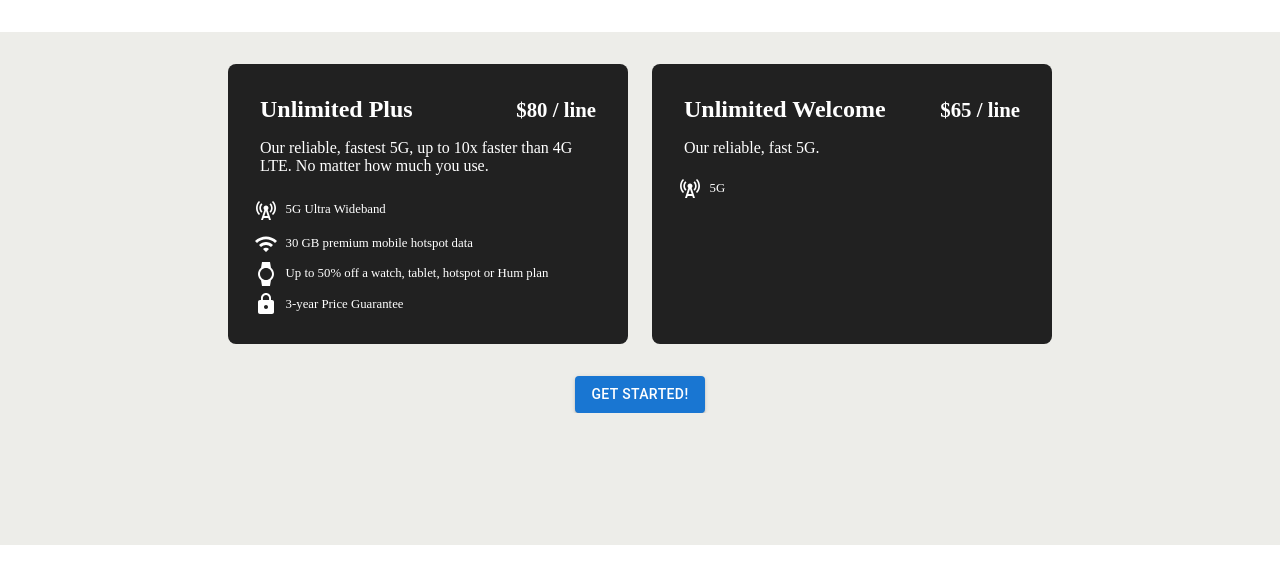
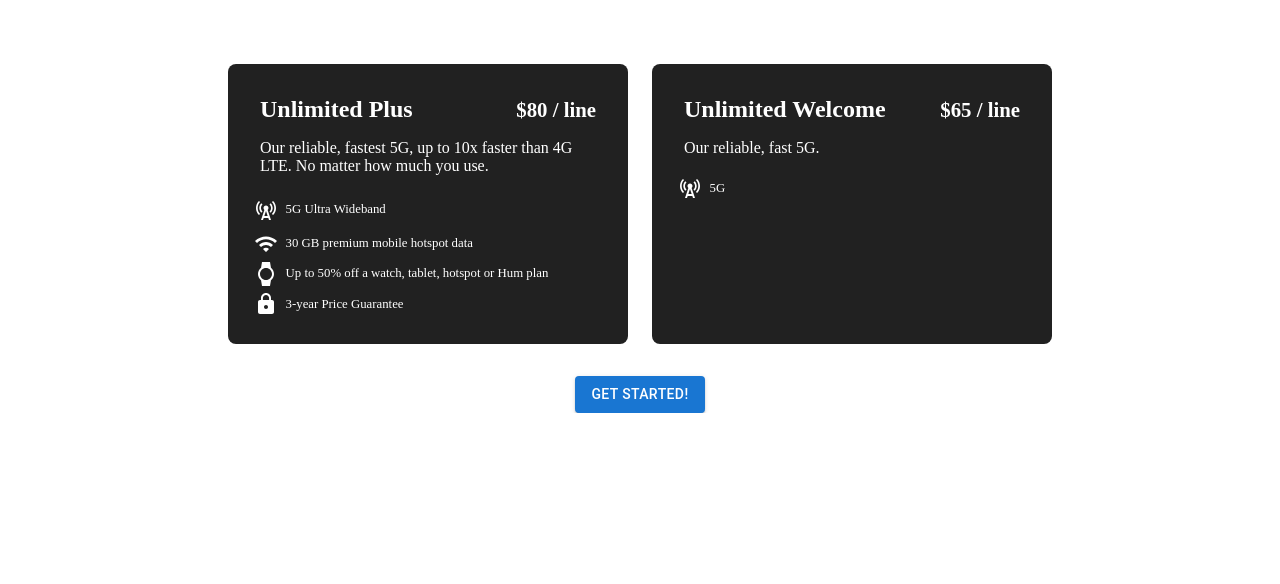
Before and after one commit to drny85/mydrasco, a Next.js app: page /myPlan in a window 1280 px wide. Shown: the top 584 px of the page. Built offline with nearby package versions, Linux system fonts and the light colour scheme.

Commit message:
some bugs fix

```diff
--- a/Theme.ts
+++ b/Theme.ts
@@ -2,7 +2,7 @@
 
 export const lightTheme: DefaultTheme = {
     mode: 'light',
-    BACKGROUND_COLOR: '#edede9',
+    BACKGROUND_COLOR: '#ffffff',
     TEXT_COLOR: '#212121',
     BUTTON_TEXT_COLOR: '#ffffff',
     CARD_BACKGROUND: '#bcb8b1',
--- a/components/MainContainer.tsx
+++ b/components/MainContainer.tsx
@@ -22,7 +22,7 @@
         <div
             style={{
                 backgroundColor: theme.BACKGROUND_COLOR,
-                height: '100vh',
+                height: '100%',
                 width: '100vw',
                 overflow: 'scroll',
                 scrollBehavior: 'smooth',
--- a/components/modals/ReviewModal.tsx
+++ b/components/modals/ReviewModal.tsx
@@ -192,7 +192,16 @@
                             alignItems={'center'}
                             width={'100%'}
                         >
-                            <Button variant="contained">Save Quote</Button>
+                            <Button
+                                onClick={() => {
+                                    alert(
+                                        'Glad you want to save it but this function is not implemented yet. Please contact us for more information. Thank you for your patience. :)'
+                                    );
+                                }}
+                                variant="contained"
+                            >
+                                Save Quote
+                            </Button>
                         </Box>
                     </Box>
                 </Fade>
--- a/pages/myPlan.tsx
+++ b/pages/myPlan.tsx
@@ -279,14 +279,22 @@
     ]);
 
     return (
-        <div style={{ backgroundColor: theme.BACKGROUND_COLOR }}>
+        <div
+            style={{
+                backgroundColor: theme.BACKGROUND_COLOR,
+                height: '100%',
+                minHeight: '80vh',
+                display: 'flex',
+                flex: 1,
+                flexDirection: 'column',
+            }}
+        >
             <div
                 style={{
                     backgroundColor: theme.BACKGROUND_COLOR,
-                    margin: '2rem auto',
+                    margin: '1rem auto',
                     width: '100%',
                     maxWidth: '880px',
-
                     height: '100%',
                 }}
             >
@@ -470,6 +478,7 @@
                                 flexDirection: 'column',
                                 margin: '0 auto',
                                 width: '100%',
+                                backgroundColor: theme.BACKGROUND_COLOR,
                                 height: '100%',
                             }}
                             initial={{ opacity: 0 }}
@@ -487,6 +496,7 @@
                             <AnimatePresence>
                                 {true && (
                                     <motion.div
+                                        style={{ height: '100%' }}
                                         initial={{
                                             opacity: 0,
                                             y: -1000,
--- a/styles/Global.ts
+++ b/styles/Global.ts
@@ -19,8 +19,9 @@
     font-size: calc(14px + .5vm);
     font-family: 'Raleway', Roboto, sans-serif;
     min-width: 100vw;
-    min-height: 100vh;
+    min-height: 100%;
     overflow:'scroll';
+
 
 }
 a {
@@ -33,11 +34,10 @@
 .container {
     display: flex;
     width: 100vw;
-    height: 100vh;
+    height: 100%;
     justify-content: center;
     align-items: center;
     padding: 1.5rem;
-
     background-color: ${({ theme }) => theme.BACKGROUND_COLOR};
 }
 
```
